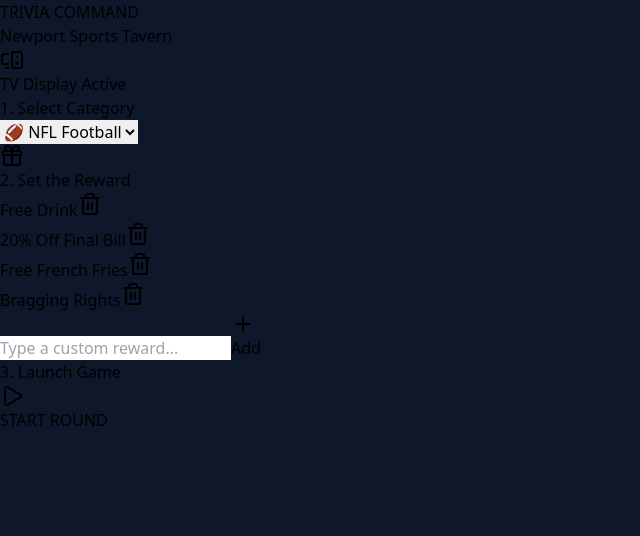
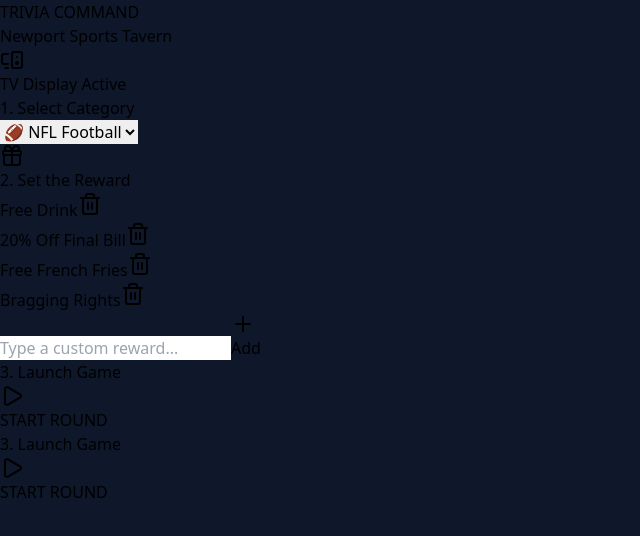
Before and after one commit to azichbrad/trivia-admin, a React (Vite) app: page / in a window 1280 px wide. Shown: the top 536 px of the page, without its empty margins (0-640 px from the left). Built offline with nearby package versions, Linux system fonts and the light colour scheme.

Commit message:
first commit

```diff
--- a/src/App.tsx
+++ b/src/App.tsx
@@ -147,6 +147,35 @@
             </button>
           </div>
 
+       {/* STEP 3: LAUNCH */}
+          <div>
+            <h2 className="text-xl font-bold mb-4">3. Launch Game</h2>
+            <button
+              onClick={handleStartGame}
+              disabled={status === 'loading' || status === 'success'}
+              className={`w-full flex items-center justify-center gap-4 py-8 rounded-2xl text-3xl font-black transition-all transform active:scale-[0.98] shadow-lg
+                ${status === 'loading' ? 'bg-slate-600 text-slate-400 cursor-not-allowed' :
+                  status === 'success' ? 'bg-green-600 text-white border-4 border-green-400' :
+                  'bg-blue-600 hover:bg-blue-500 text-white'}
+              `}
+            >
+              {status === 'loading' && <span className="animate-pulse">STARTING...</span>}
+              {status === 'success' && <><CheckCircle2 className="w-10 h-10" /> ROUND STARTED</>}
+              {status === 'idle' || status === 'error' ? <><Play className="w-10 h-10 fill-current" /> START ROUND</> : null}
+            </button>
+          </div>
+
+          {/* NEW: Paste this Error Banner back in! */}
+          {status === 'error' && (
+            <div className="bg-red-900/50 border-2 border-red-500 text-red-200 p-6 rounded-2xl flex items-start gap-4 animate-fade-in mt-4">
+              <AlertCircle className="w-8 h-8 text-red-500 shrink-0" />
+              <div>
+                <h3 className="font-bold text-lg text-red-400">Launch Failed</h3>
+                <p className="text-red-200/80">{errorMessage}</p>
+              </div>
+            </div>
+          )}
+
         </main>
       </div>
     </div>
```
